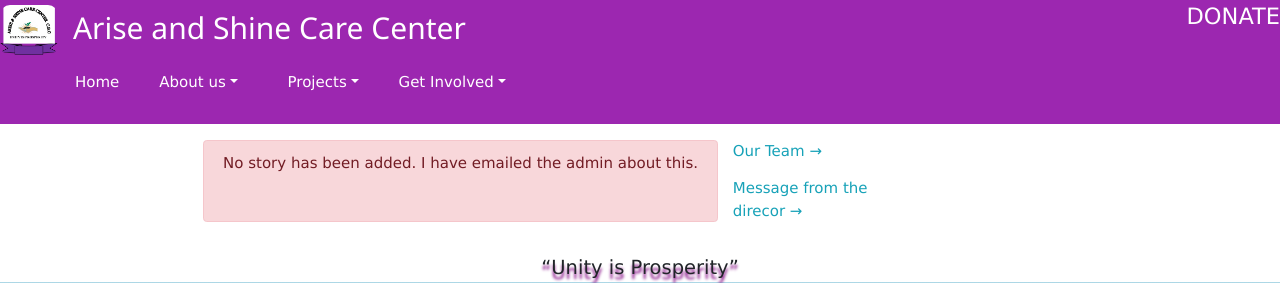
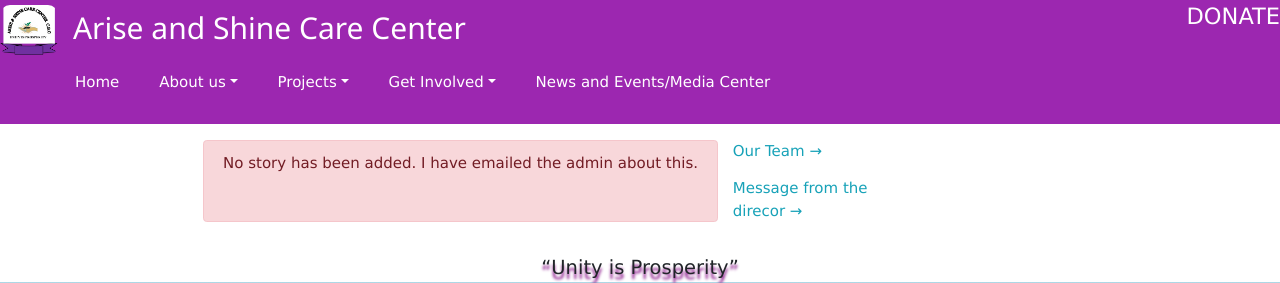
Before and after one commit to ariseandshinecc/AriseandShine_CC, a Django app: page /about/ in a window 1280 px wide. Shown: the top 283 px of the page. Run offline with Django 3.2, Linux system fonts and the light colour scheme; data that the repository does not hold is empty; some libraries are stand-ins or nearby versions.

Commit message:
Add news and events to the navigation menu/bar.

```diff
--- a/mainsite/templates/mainsite.html
+++ b/mainsite/templates/mainsite.html
@@ -49,7 +49,7 @@
 
                         </div>
                     </li>
-                    <li></li>
+
                     <li class="dropdown w3-hide-small nav-item">
                         <a href="{% url 'mainsite:proj_and_prog' %}" class="dropdown-toggle nav-link" data-toggle="dropdown">Projects</a>
                         <div class="dropdown-content w3-light-blue dropdown-menu">
@@ -62,13 +62,16 @@
                         <a href="{% url 'mainsite:involve' %}" class="dropdown-toggle nav-link" data-toggle="dropdown">Get Involved</a>
                         <div class="dropdown-content w3-light-blue dropdown-menu">
                             <a href="{% url 'mainsite:partnership' %}" class="dropdown-item">Partnership</a>
+                            <a href="{% url 'mainsite:volunteer' %}">Volunteer with us</a>
                             <a href="{% url 'mainsite:careers' %}" class="dropdown-item">Careers</a>
                             <a href="{% url 'mainsite:contact' %}" class="dropdown-item">Contact us</a>
                             <div class="dropdown-divider"></div>
                             <a href="{% url 'mainsite:donate' %}" class="dropdown-item">Donate</a>
                         </div>
                     </li>
-
+                    <li class="w3-hide-small nav-item">
+                        <a href="{% url 'mainsite:new_event' %}" class="nav-link">News and Events/Media Center</a>
+                    </li>
                 </ul>
             </nav>
             <div id="nav-small" class="w3-hide w3-hide-medium w3-hide-large w3-blue-grey">
@@ -95,10 +98,14 @@
                         <a href="{% url 'mainsite:involve' %}" class="dropdown-toggle" data-toggle="dropdown">Get Involved</a>
                         <ul class="dropdown-menu-right dropdown-menu w3-dropdown-content w3-light-blue">
                             <a class="dropdown-item" href="{% url 'mainsite:partnership' %}">Partnership</a>
+                            <a href="{% url 'mainsite:volunteer' %}">Volunteer with us</a>
                             <a class="dropdown-item" href="{% url 'mainsite:careers' %}">Careers</a>
                             <a class="dropdown-item" href="{% url 'mainsite:contact' %}">Contact us</a>
                         </ul>
                     </li><br>
+                    <li>
+                        <a href="{% url 'mainsite:new_event' %}">News and Events/Media Center</a>
+                    </li>
                     <li class="divider"></li>
                     <li><a href="{% url 'mainsite:donate' %}">Donate</a></li>
                 </ul>
```
